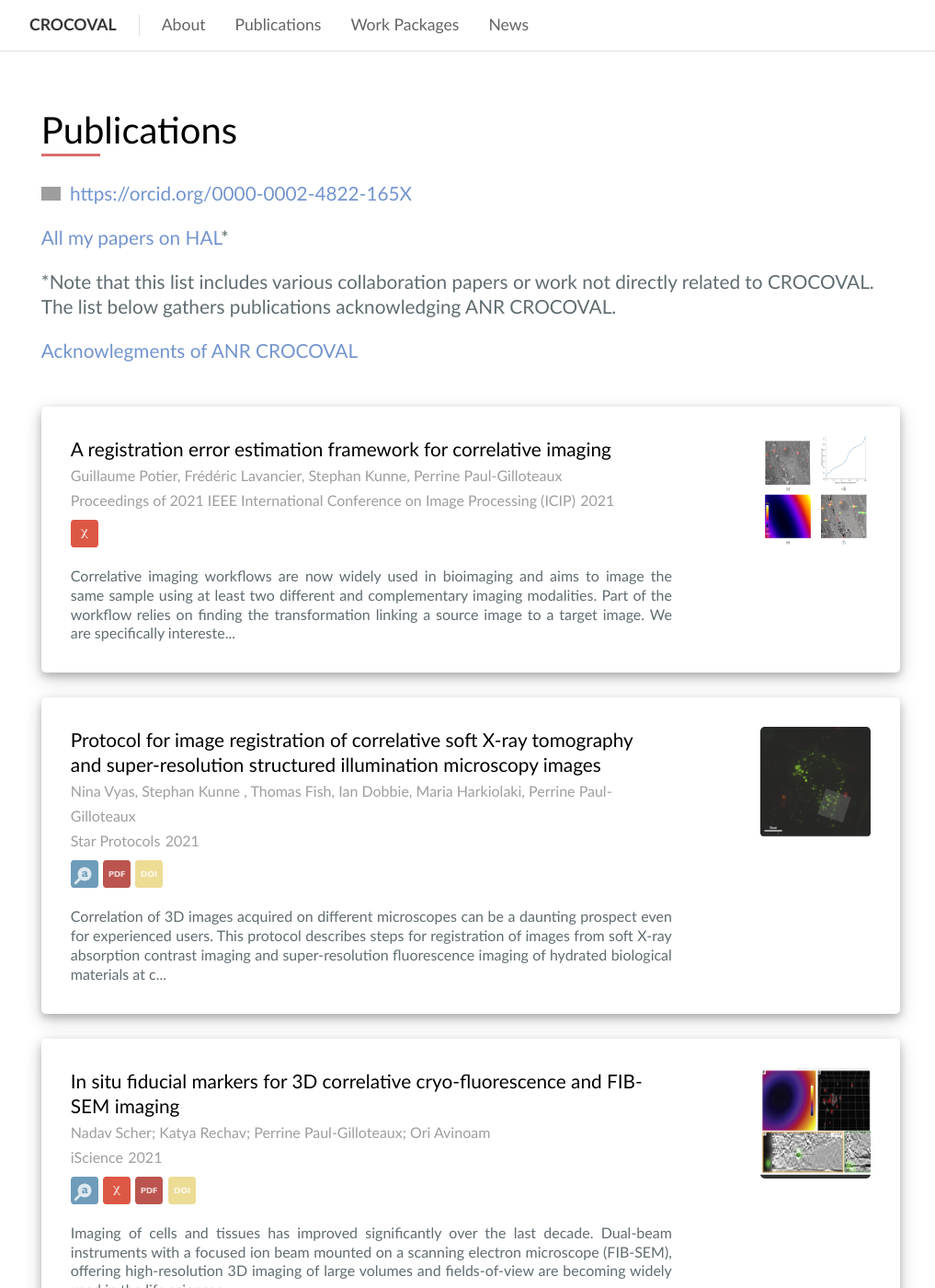
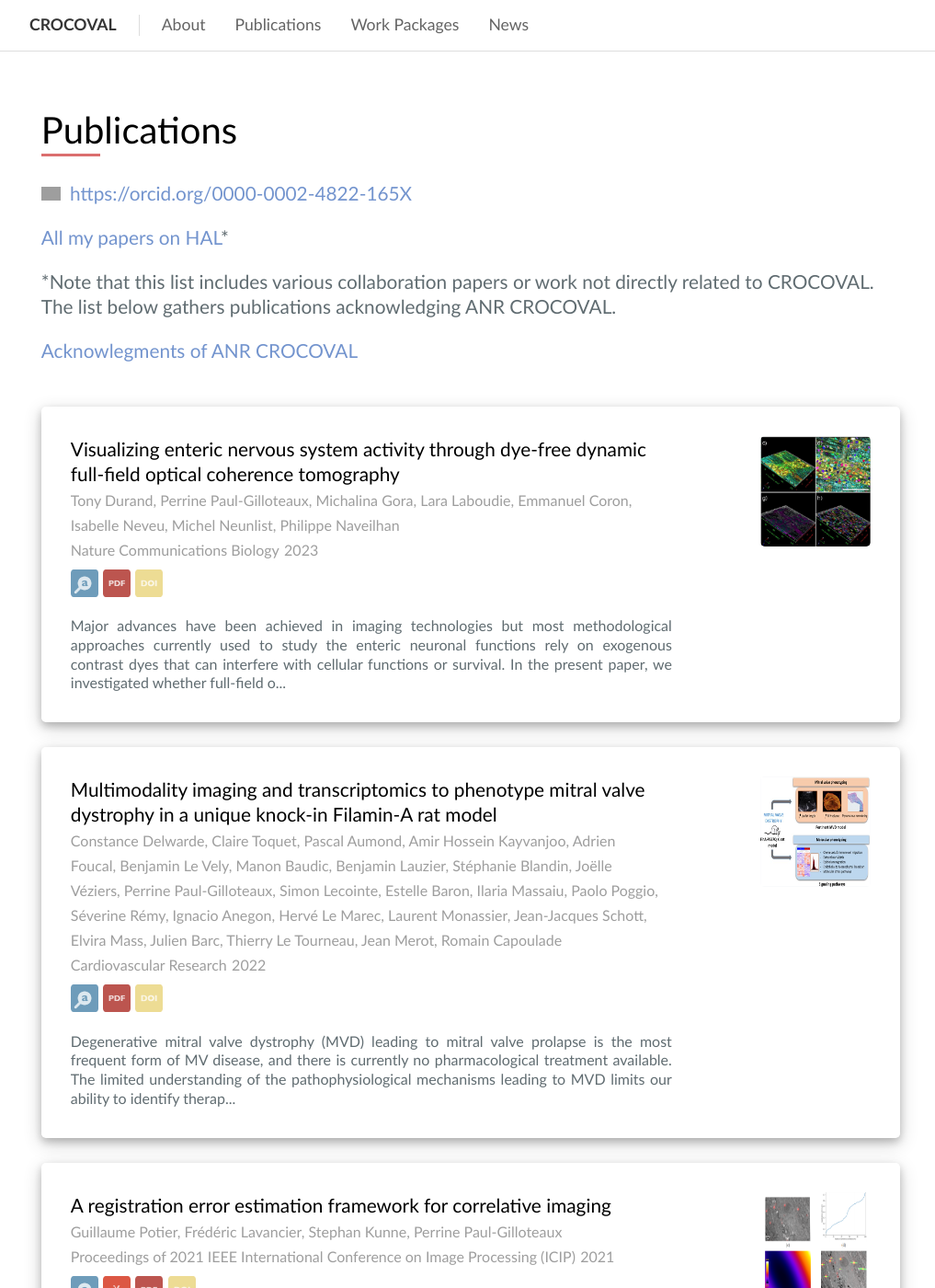
Before and after one commit to anrcrocoval/anrcrocoval.github.io, a Jekyll site: the page built from publications.md, in a window 1280 px wide and 1400 px high. Shown: the whole window at 92% size, without its empty margins (128-1145 px from the left). Built offline with Jekyll 4.4.1, drawn with Linux system fonts in a browser that asks for light colours; grey boxes are pictures that could not be loaded.

```diff
--- /dev/null
+++ b/_posts/2022-03-01-Delwarde.md
@@ -0,0 +1,13 @@
+---
+title: Multimodality imaging and transcriptomics to phenotype mitral valve dystrophy in a unique knock-in Filamin-A rat model
+category: pub
+year: 2022
+image: delwarde.png
+journal: Cardiovascular Research
+authors: Constance Delwarde, Claire Toquet, Pascal Aumond, Amir Hossein Kayvanjoo, Adrien Foucal, Benjamin Le Vely, Manon Baudic, Benjamin Lauzier, Stéphanie Blandin, Joëlle Véziers, Perrine Paul-Gilloteaux, Simon Lecointe, Estelle Baron, Ilaria Massaiu, Paolo Poggio, Séverine Rémy, Ignacio Anegon, Hervé Le Marec, Laurent Monassier, Jean-Jacques Schott, Elvira Mass, Julien Barc, Thierry Le Tourneau, Jean Merot, Romain Capoulade
+ads: https://academic.oup.com/cardiovascres/article-abstract/119/3/759/6674691?redirectedFrom=fulltext&login=true
+pdf: https://hal.science/hal-03765601v1/document
+doi: https://doi.org/10.1093/cvr/cvac136
+layout: post-pub
+---
+Degenerative mitral valve dystrophy (MVD) leading to mitral valve prolapse is the most frequent form of MV disease, and there is currently no pharmacological treatment available. The limited understanding of the pathophysiological mechanisms leading to MVD limits our ability to identify therapeutic targets. This study aimed to reveal the main pathophysiological pathways involved in MVD via the multimodality imaging and transcriptomic analysis of the new and unique knock-in (KI) rat model for the FilaminA-P637Q (FlnA-P637Q) mutation associated-MVD.
--- /dev/null
+++ b/_posts/2023-03-02-Durand.md
@@ -0,0 +1,13 @@
+---
+title: Visualizing enteric nervous system activity through dye-free dynamic full-field optical coherence tomography
+category: pub
+year: 2023
+image: durand.png
+journal: Nature Communications Biology
+authors: Tony Durand, Perrine Paul-Gilloteaux, Michalina Gora, Lara Laboudie, Emmanuel Coron, Isabelle Neveu, Michel Neunlist, Philippe Naveilhan
+ads: https://www.nature.com/articles/s42003-023-04593-9
+pdf: https://www.nature.com/articles/s42003-023-04593-9.pdf
+doi: https://doi.org/10.1038/s42003-023-04593-9
+layout: post-pub
+---
+Major advances have been achieved in imaging technologies but most methodological approaches currently used to study the enteric neuronal functions rely on exogenous contrast dyes that can interfere with cellular functions or survival. In the present paper, we investigated whether full-field optical coherence tomography (FFOCT), could be used to visualize and analyze the cells of the enteric nervous system. Experimental work on whole-mount preparations of unfixed mouse colons showed that FFOCT enables the visualization of the myenteric plexus network whereas dynamic FFOCT enables to visualize and identify in situ individual cells in the myenteric ganglia. Analyzes also showed that dynamic FFOCT signal could be modified by external stimuli such veratridine or changes in osmolarity. These data suggest that dynamic FFOCT could be of great interest to detect changes in the functions of enteric neurons and glia in normal and disease conditions.
```
Also changed, not shown: _posts/2021-06-20-potier.md (+4 -1 lines), _posts/2022-08-03-Malloci.md (added, +14 -0 lines), assets/images/delwarde.png (added), assets/images/durand.png (added), assets/images/malloci2.png (added).
